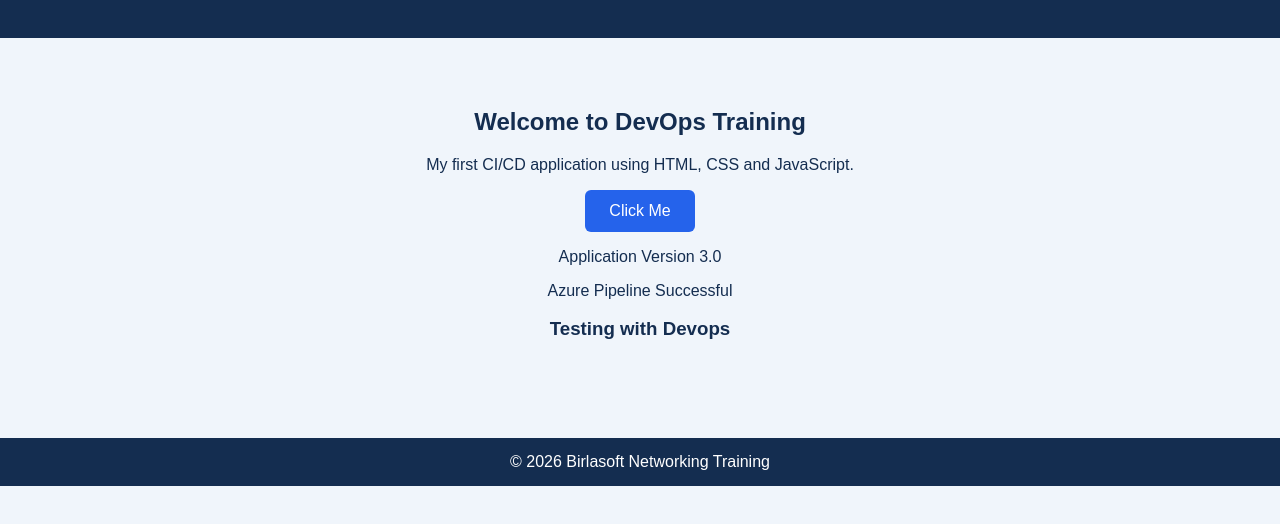
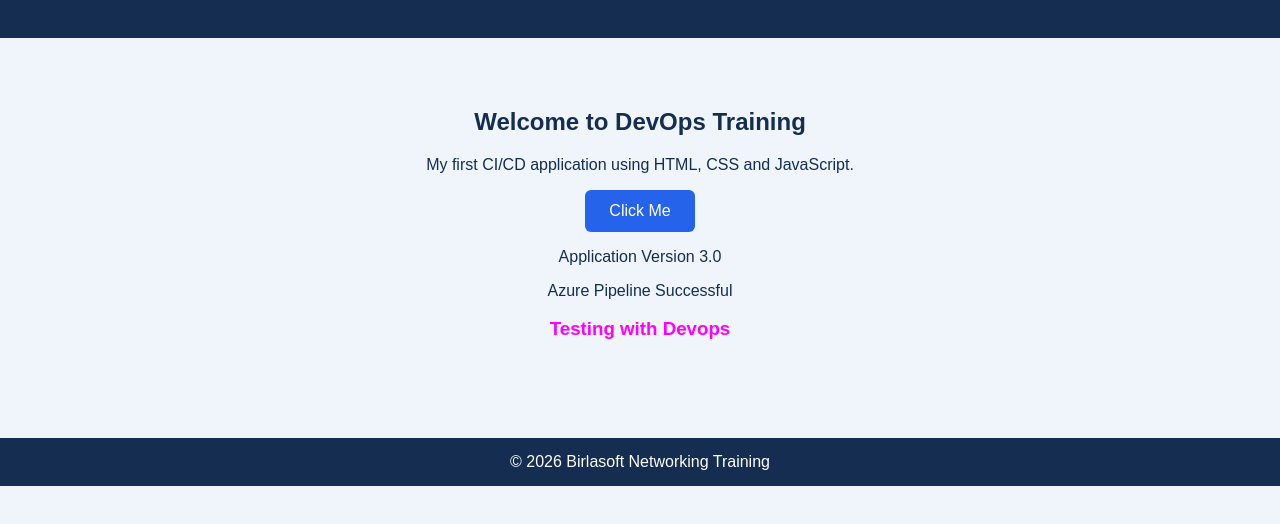
Before and after one commit to geethasamynathan/BS-cicd-demo, a plain HTML site: page index.html in a window 1280 px wide. Shown: the part 126-650 px from the top of the page. Drawn offline with Linux system fonts and the light colour scheme.

Commit message:
last message color changed

```diff
--- a/index.html
+++ b/index.html
@@ -35,7 +35,7 @@
 
       <p> Azure Pipeline Successful </p>
 
-      <h3> Testing with Devops </h3>
+      <h3 style="color:magenta"> Testing with Devops </h3>
 
 
 
```
